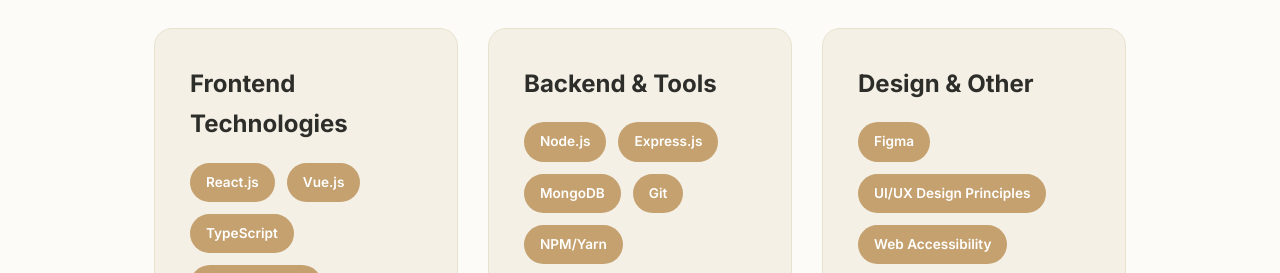
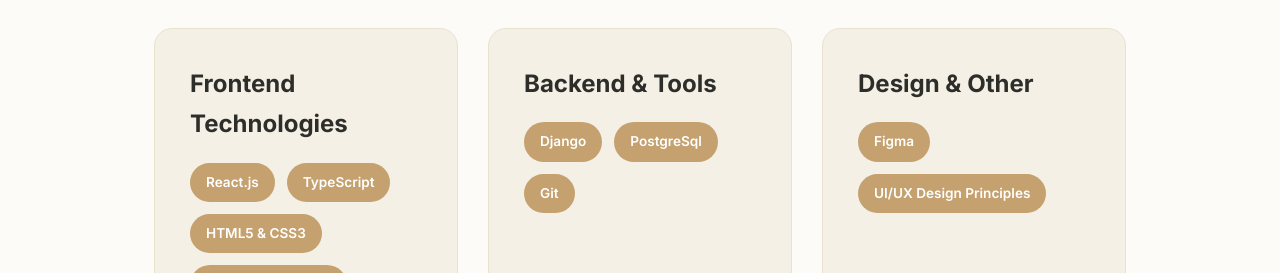
Before and after one commit to SOHIL-MOHAMMAD/Sohil-Mohammad-Portfolio, a plain HTML site: page about.html in a window 1280 px wide. Shown: the part 490-763 px from the top of the page. Drawn offline with nearby package versions, Linux system fonts and the light colour scheme.

Commit message:
updating skills

```diff
--- a/about.html
+++ b/about.html
@@ -49,7 +49,6 @@
           <h3>Frontend Technologies</h3>
           <div class="skill-tags">
             <span class="skill-tag">React.js</span>
-            <span class="skill-tag">Vue.js</span>
             <span class="skill-tag">TypeScript</span>
             <span class="skill-tag">HTML5 & CSS3</span>
             <span class="skill-tag">Responsive Design</span>
@@ -59,11 +58,9 @@
         <div class="skill-card">
           <h3>Backend & Tools</h3>
           <div class="skill-tags">
-            <span class="skill-tag">Node.js</span>
-            <span class="skill-tag">Express.js</span>
-            <span class="skill-tag">MongoDB</span>
+            <span class="skill-tag">Django</span>
+            <span class="skill-tag">PostgreSql</span>
             <span class="skill-tag">Git</span>
-            <span class="skill-tag">NPM/Yarn</span>
           </div>
         </div>
 
@@ -72,8 +69,6 @@
           <div class="skill-tags">
             <span class="skill-tag">Figma</span>
             <span class="skill-tag">UI/UX Design Principles</span>
-            <span class="skill-tag">Web Accessibility</span>
-            <span class="skill-tag">Performance Optimization</span>
           </div>
         </div>
 
```
